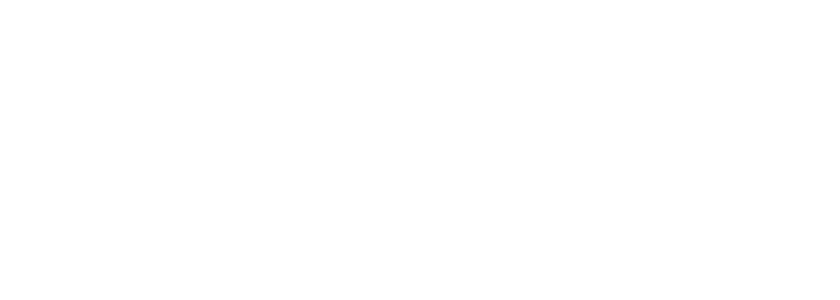
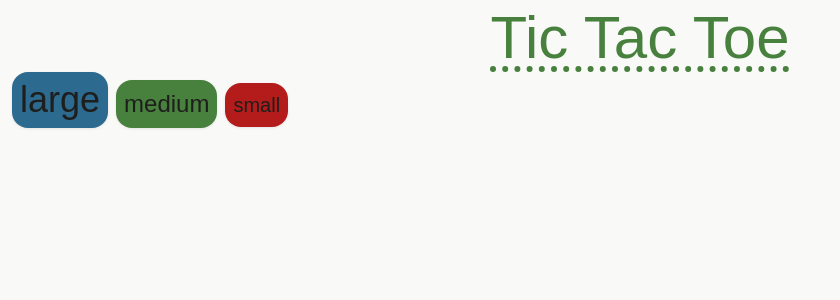
Before and after one commit to LauPR/Tic_Tac_Toe, a Next.js app: page / in a window 1280 px wide. Shown: the top 300 px of the page, without its empty margins (0-840 px from the left). Built offline with nearby package versions, Linux system fonts and the light colour scheme.

Commit message:
0.1 C:Button.tsx M:globals.css layout.tsx page.tsx (light/dark mode && generic button styles)

```diff
--- a/src/app/globals.css
+++ b/src/app/globals.css
@@ -3,10 +3,22 @@
 :root {
   --bg-primary: #F9F9F8;
   --bg-secondary: #F0F0EC;
+
   --text-primary: #1E1E1C;
   --text-secondary: #5A5A55;
+
+  --accent-main: #48803d;
+  --hover-main: #3d6b34;
+  --focus-main: #32562a;
+
   --accent-primary: #2D6A8F;
-  --accent-secondary: #8f2d2d;
+  --hover-primary: #265a7a;
+  --focus-primary: #1f4b65;
+
+  --accent-secondary: #b41c1c;
+  --hover-secondary: #9a1818;
+  --focus-secondary: #801414;
+
   --border: #D6D4CE;
   --shadow: #E8E7E2;
 }
@@ -14,10 +26,22 @@
 @theme inline {
   --color-bg-primary: var(--bg-primary);
   --color-bg-secondary: var(--bg-secondary);
+
   --color-text-primary: var(--text-primary);
   --color-text-secondary: var(--text-secondary);
+
+  --color-accent-main: var(--accent-main);
+  --color-hover-main: var(--hover-main);
+  --color-focus-main: var(--focus-main);
+
   --color-accent-primary: var(--accent-primary);
+  --color-hover-primary: var(--hover-primary);
+  --color-focus-primary: var(--focus-primary);
+
   --color-accent-secondary: var(--accent-secondary);
+  --color-hover-secondary: var(--hover-secondary);
+  --color-focus-secondary: var(--focus-secondary);
+
   --color-border: var(--border);
   --color-shadow: var(--shadow);
 
@@ -29,10 +53,22 @@
   :root {
     --bg-primary: #121212;
     --bg-secondary: #1F1F1F;
+
     --text-primary: #F0F0F0;
     --text-secondary: #A5A5A5;
+
+    --accent-main: #6dc25c;
+    --hover-main: #5eae4e;
+    --focus-main: #4f9a41;
+
     --accent-primary: #5D9EC3;
-    --accent-secondary: #c35d5d;
+    --hover-primary: #4f89aa;
+    --focus-primary: #417491;
+
+    --accent-secondary: #e42525;
+    --hover-secondary: #c21f1f;
+    --focus-secondary: #a01a1a;
+
     --border: #4A4A4A;
     --shadow: #101010;
   }
--- a/src/app/layout.tsx
+++ b/src/app/layout.tsx
@@ -13,7 +13,7 @@
 });
 
 export const metadata: Metadata = {
-  title: "My Personal Library",
+  title: "Tic Tac Toe",
   description: "Generated by create next app",
 };
 
--- a/src/app/page.tsx
+++ b/src/app/page.tsx
@@ -1,10 +1,37 @@
+import Button from "@/components/ui/Button";
 
 export default function Home() {
 
   return (
-    <div>
+    <div
+      className="
+        bg-bg-primary
+        h-screen
+        text-text-primary
+        cursor-default
+      "
+    >
 
-      <main></main>
+      <main className="p-2">
+
+        <h1
+          className="
+            text-6xl
+            text-center
+            underline
+            underline-offset-8
+            decoration-dotted
+            text-accent-main
+          "
+        >
+          Tic Tac Toe
+        </h1>
+
+        <Button text="large" size={'lg'} variant={'player1'}/>
+        <Button text="medium" size={'md'}/>
+        <Button text="small" size={'sm'} variant={'player2'}/>
+
+      </main>
 
     </div>
   );
--- /dev/null
+++ b/src/components/ui/Button.tsx
@@ -0,0 +1,46 @@
+import { cn } from "@/lib/utils";
+
+type ButtonProps = {
+    text?: string;
+    variant?: 'primary' | 'player1' | 'player2';
+    size?: 'sm' | 'md' | 'lg';
+    className?: React.ReactNode;
+}
+
+export default function Button({
+    text, variant = 'primary', size = 'md', className
+}: ButtonProps) {
+
+    const variants = {
+        primary: "bg-accent-main      hover:bg-hover-main      focus:bg-focus-main",
+        player1: "bg-accent-primary   hover:bg-hover-primary   focus:bg-focus-primary",
+        player2: "bg-accent-secondary hover:bg-hover-secondary focus:bg-focus-secondary"
+    }
+
+    const sizes = {
+        sm: "text-xl",
+        md: "text-2xl",
+        lg: "text-4xl"
+    }
+
+    return (
+        <button
+            className={cn(
+                "cursor-pointer",
+                "m-1",
+                "p-2",
+                "rounded-2xl",
+                "shadow-sm",
+                "shadow-shadow",
+                "focus:shadow-none",
+                variants[variant],
+                sizes[size],
+                className
+            )}
+        >
+
+            {text}
+
+        </button>
+    )
+}
```
